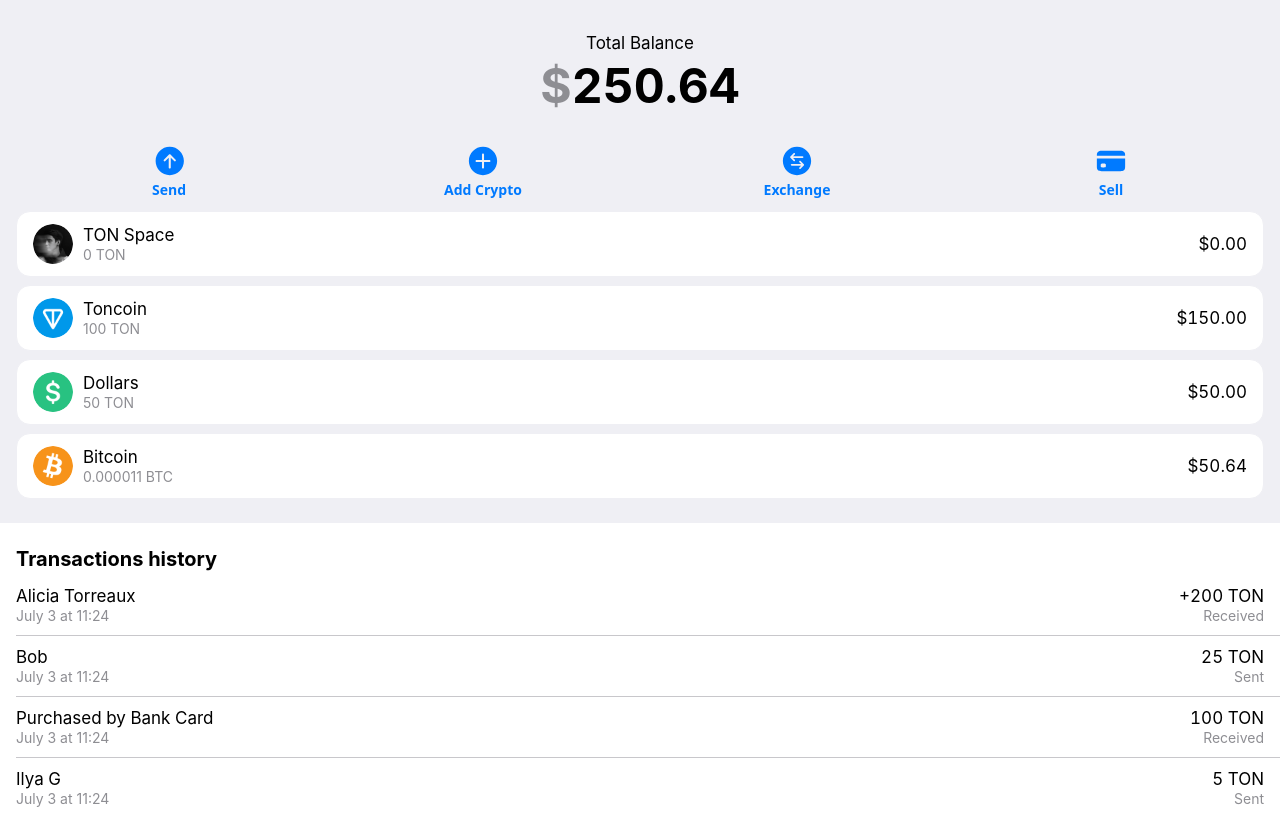
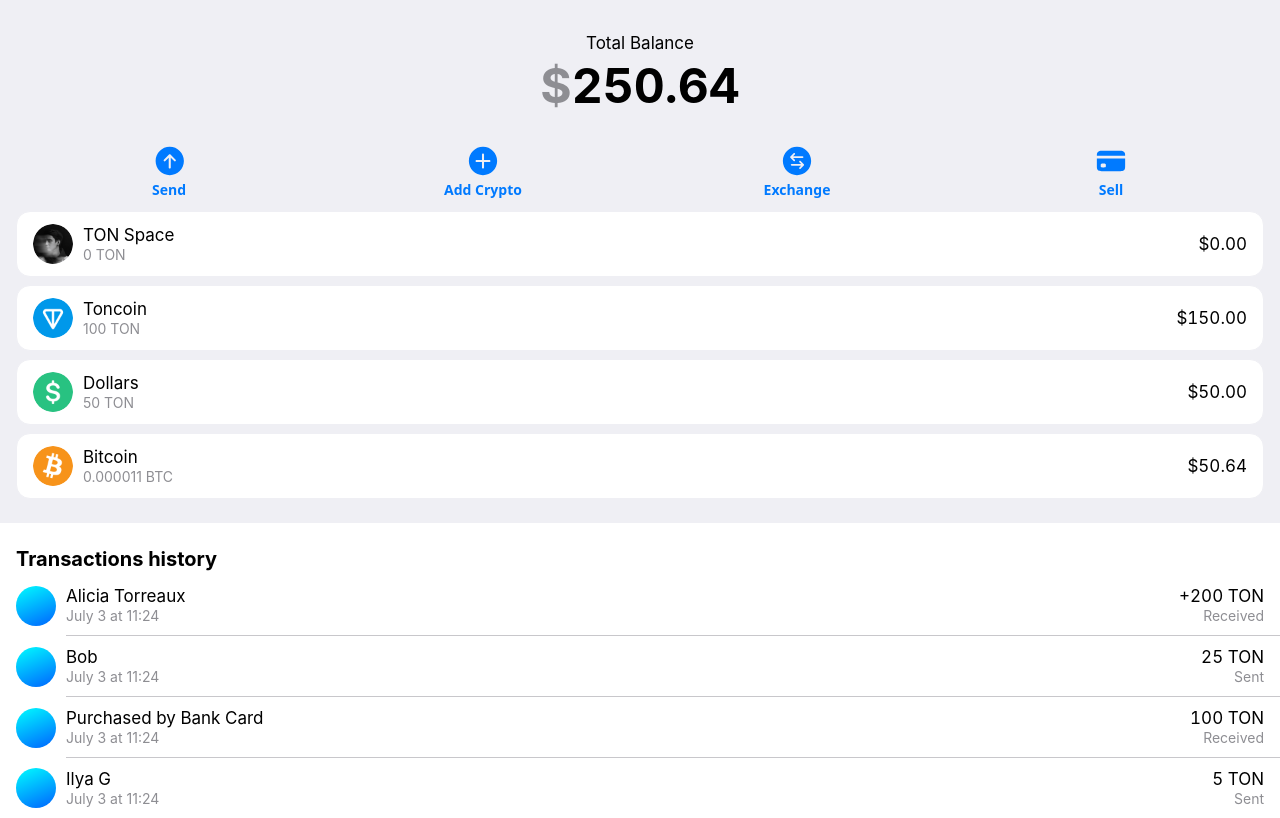
Before and after one commit to IlyaGrshin/wallet_animations, a React (Create React App) app: page / in a window 1280 px wide. Built offline with nearby package versions, Linux system fonts and the light colour scheme; the HTML template or start-up script is replaced by a standard one.

Commit message:
Update App.js

```diff
--- a/src/App.js
+++ b/src/App.js
@@ -187,6 +187,7 @@
             <SectionHeader title='Transactions history' />
             {txHistory.map((tx, index) => (
                 <ListItem
+                    leftProps={{ type: 'Icon', icon: null }}
                     bodyProps={{ label: tx.name, caption: tx.date }}
                     rightProps={{ label: tx.value, caption: tx.status }}
                     key={`tx-${index}`}
```
